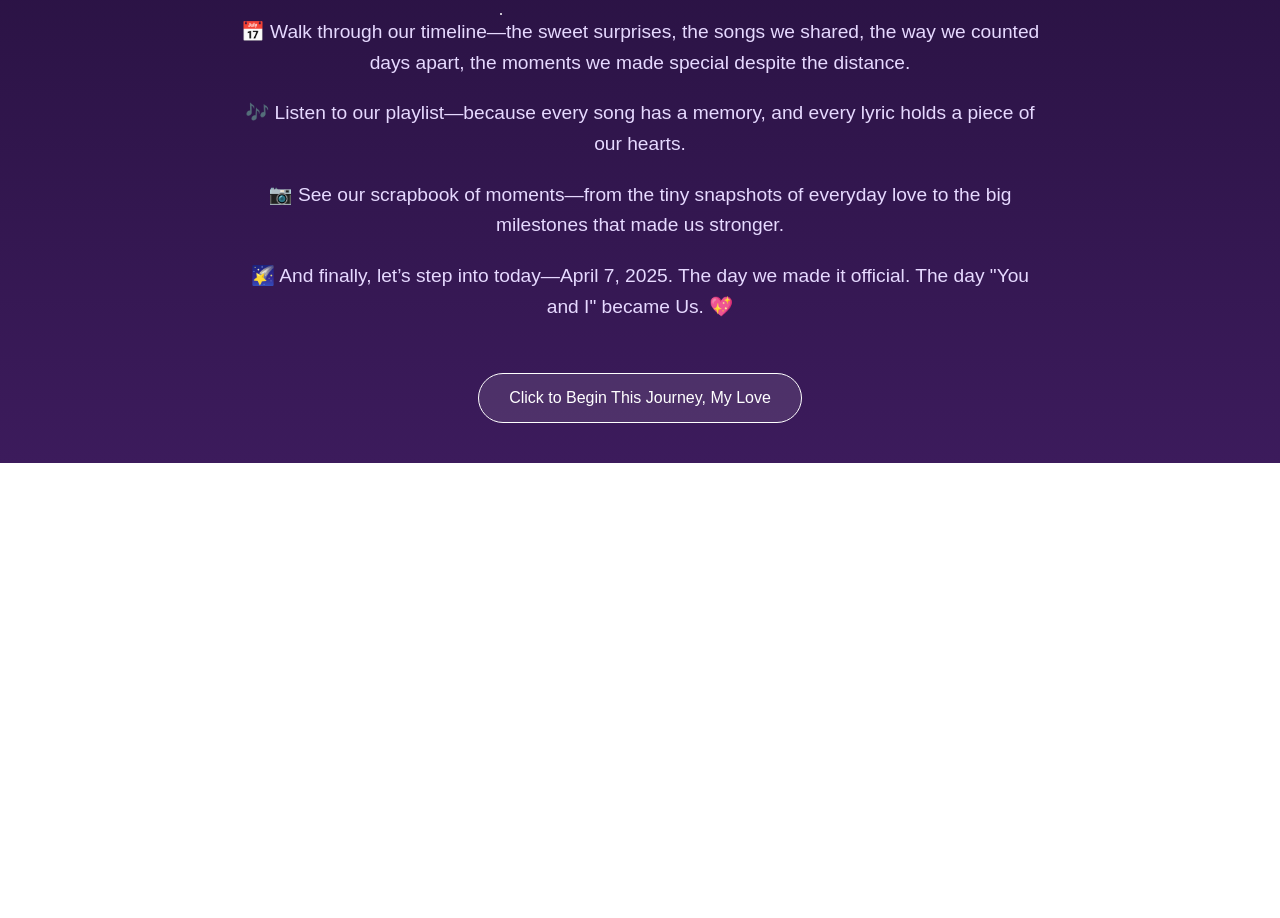
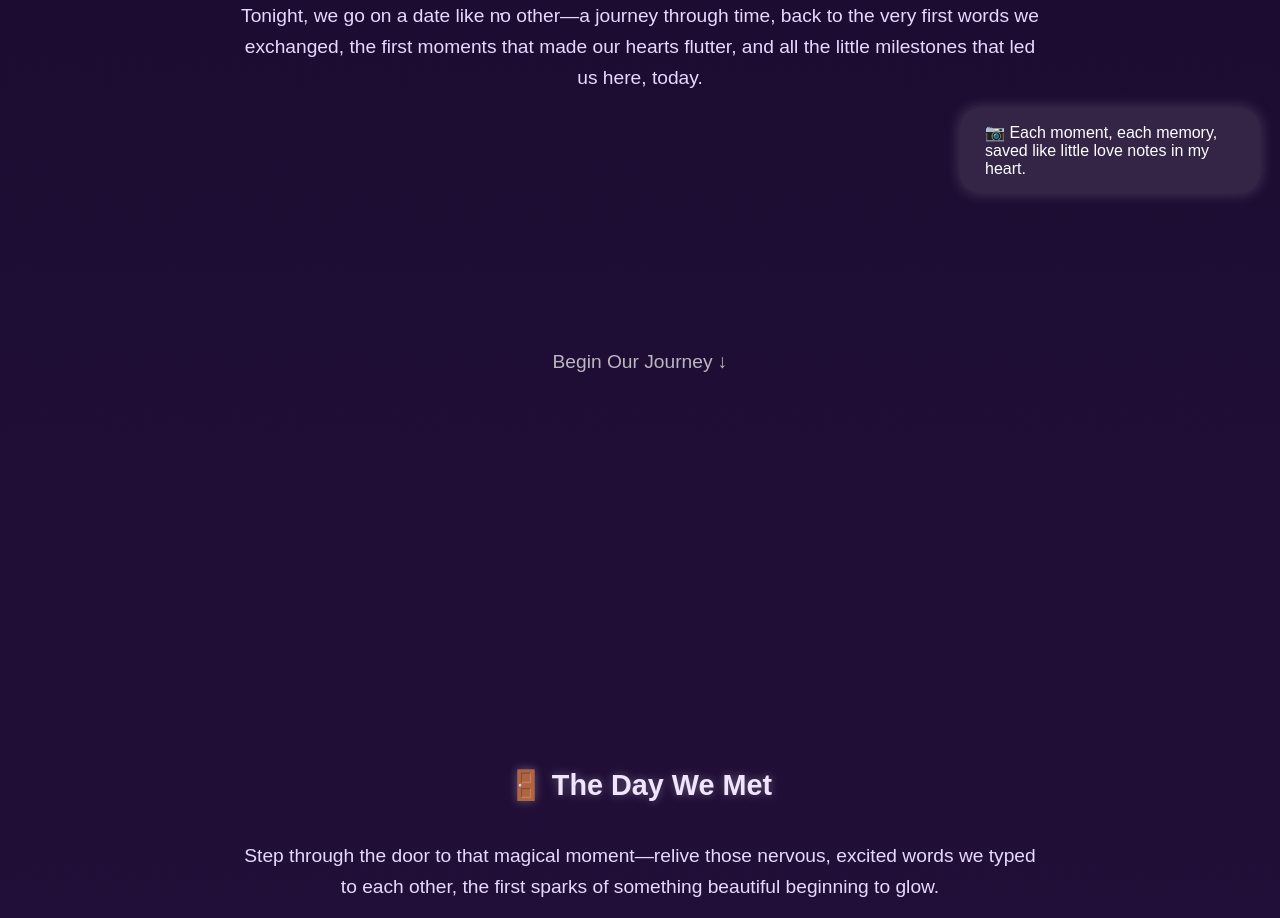
Before and after one commit to saanidhya-15/Date-time, a plain HTML site: page index.html in a window 1280 px wide. Shown: the part 487-1405 px from the top of the page. Before the commit the page ends 950 px from the top, so only its background shows below. Drawn offline with Linux system fonts and the light colour scheme.

Commit message:
Update index.html

```diff
--- a/index.html
+++ b/index.html
@@ -11,16 +11,7 @@
             font-family: 'Arial', sans-serif;
             background: linear-gradient(to bottom, #1a0b2e, #3c1b5c);
             color: #fff;
-            min-height: 100vh;
             overflow-x: hidden;
-        }
-
-        .container {
-            max-width: 800px;
-            margin: 0 auto;
-            padding: 40px;
-            text-align: center;
-            position: relative;
         }
 
         .stars {
@@ -58,18 +49,44 @@
                 800px 100px #fff;
         }
 
+        .section {
+            min-height: 100vh;
+            display: flex;
+            flex-direction: column;
+            justify-content: center;
+            align-items: center;
+            padding: 40px;
+            max-width: 800px;
+            margin: 0 auto;
+            opacity: 0;
+            transform: translateY(50px);
+            transition: all 0.8s ease-out;
+        }
+
+        .section.visible {
+            opacity: 1;
+            transform: translateY(0);
+        }
+
+        h1, h2 {
+            color: #f0e4ff;
+            text-shadow: 0 0 10px rgba(255, 255, 255, 0.3);
+            margin-bottom: 20px;
+        }
+
         h1 {
             font-size: 2.5em;
-            margin-bottom: 20px;
-            color: #f0e4ff;
-            text-shadow: 0 0 10px rgba(255, 255, 255, 0.3);
+        }
+
+        h2 {
+            font-size: 1.8em;
         }
 
         p {
             font-size: 1.2em;
             line-height: 1.6;
-            margin: 20px 0;
             color: #e6d9ff;
+            text-align: center;
         }
 
         .heart {
@@ -83,50 +100,149 @@
             100% { transform: scale(1); }
         }
 
-        .button {
-            display: inline-block;
-            padding: 15px 30px;
-            background: rgba(255, 255, 255, 0.1);
-            color: #fff;
-            text-decoration: none;
-            border-radius: 25px;
-            margin-top: 30px;
-            transition: all 0.3s ease;
-            border: 1px solid #fff;
-        }
-
-        .button:hover {
-            background: rgba(255, 255, 255, 0.2);
-            transform: translateY(-2px);
-            box-shadow: 0 0 15px rgba(255, 255, 255, 0.3);
-        }
-
         .moon {
             font-size: 1.5em;
             margin: 0 10px;
+        }
+
+        .scroll-down {
+            position: absolute;
+            bottom: 20px;
+            color: #fff;
+            text-decoration: none;
+            font-size: 1.2em;
+            opacity: 0.7;
+            transition: opacity 0.3s;
+        }
+
+        .scroll-down:hover {
+            opacity: 1;
+        }
+
+        .floating-message {
+            position: fixed;
+            padding: 15px 25px;
+            background: rgba(255, 255, 255, 0.1);
+            border-radius: 20px;
+            max-width: 250px;
+            font-size: 1em;
+            color: #fff;
+            opacity: 0;
+            transition: opacity 0.5s ease;
+            z-index: 10;
+            box-shadow: 0 0 15px rgba(255, 255, 255, 0.2);
+        }
+
+        .floating-message.left {
+            left: 20px;
+        }
+
+        .floating-message.right {
+            right: 20px;
+        }
+
+        .floating-message.visible {
+            opacity: 1;
         }
     </style>
 </head>
 <body>
     <div class="stars"></div>
-    <div class="container">
+
+    <div class="section" id="welcome">
         <h1><span class="moon">🌙</span> Welcome to Our Story, Devanshi <span class="moon">✨</span></h1>
+        <p>Tonight, we go on a date like no other—a journey through time, back to the very first words we exchanged, the first moments that made our hearts flutter, and all the little milestones that led us here, today.</p>
+        <a href="#first-meet" class="scroll-down">Begin Our Journey ↓</a>
+    </div>
 
-        <p>Tonight, we go on a date like no other—a journey through time, back to the very first words we exchanged, the first moments that made our hearts flutter, and all the little milestones that led us here, today.</p>
+    <div class="section" id="first-meet">
+        <h2>🚪 The Day We Met</h2>
+        <p>Step through the door to that magical moment—relive those nervous, excited words we typed to each other, the first sparks of something beautiful beginning to glow.</p>
+        <a href="#first-messages" class="scroll-down">Next ↓</a>
+    </div>
 
-        <p>🚪 Step through the door to the day we first met—relive those nervous, excited words we typed to each other.</p>
+    <div class="section" id="first-messages">
+        <h2>💬 Our First Messages</h2>
+        <p>Swipe through those early words—remember how it all started? The first joke that made us laugh, the first late-night conversation that kept us up, the first time we just knew something was different?</p>
+        <a href="#timeline" class="scroll-down">Next ↓</a>
+    </div>
 
-        <p>💬 Swipe through our first messages—remember how it all started? The first joke, the first late-night conversation, the first time we just knew something was different?</p>
+    <div class="section" id="timeline">
+        <h2>📅 Our Timeline</h2>
+        <p>Walk through our shared history—the sweet surprises that made us smile, the songs we shared that became our soundtrack, the way we counted days apart, and the moments we made special despite the distance.</p>
+        <a href="#playlist" class="scroll-down">Next ↓</a>
+    </div>
 
-        <p>📅 Walk through our timeline—the sweet surprises, the songs we shared, the way we counted days apart, the moments we made special despite the distance.</p>
+    <div class="section" id="playlist">
+        <h2>🎶 Our Playlist</h2>
+        <p>Listen to the melodies that wove through our story—because every song holds a memory, and every lyric carries a piece of our hearts.</p>
+        <a href="#scrapbook" class="scroll-down">Next ↓</a>
+    </div>
 
-        <p>🎶 Listen to our playlist—because every song has a memory, and every lyric holds a piece of our hearts.</p>
+    <div class="section" id="scrapbook">
+        <h2>📷 Our Scrapbook</h2>
+        <p>See the moments we captured—from the tiny snapshots of everyday love to the big milestones that made us stronger, each one a treasure in our collection.</p>
+        <a href="#today" class="scroll-down">Next ↓</a>
+    </div>
 
-        <p>📷 See our scrapbook of moments—from the tiny snapshots of everyday love to the big milestones that made us stronger.</p>
+    <div class="section" id="today">
+        <h2>🌠 Today - April 7, 2025</h2>
+        <p>And finally, here we are—April 7, 2025. The day we made it official. The day "You and I" became Us. <span class="heart">💖</span></p>
+        <p>My love, this is our story—forever and always.</p>
+    </div>
 
-        <p>🌠 And finally, let’s step into today—April 7, 2025. The day we made it official. The day "You and I" became Us. <span class="heart">💖</span></p>
+    <div id="floating-message" class="floating-message"></div>
 
-        <a href="#journey" class="button">Click to Begin This Journey, My Love</a>
-    </div>
+    <script>
+        // Section reveal
+        const sections = document.querySelectorAll('.section');
+        function checkScroll() {
+            sections.forEach(section => {
+                const sectionTop = section.getBoundingClientRect().top;
+                const windowHeight = window.innerHeight;
+                if (sectionTop < windowHeight * 0.8) {
+                    section.classList.add('visible');
+                }
+            });
+        }
+        window.addEventListener('scroll', checkScroll);
+        window.addEventListener('load', checkScroll);
+
+        // Floating messages
+        const messages = [
+            "🌸 It all started with a simple message… and look where we are now.",
+            "💌 Hey, you. Remember the first time we talked? I had no idea you'd become my favorite person.",
+            "✨ From our first late-night chat to endless conversations… I never wanted them to end.",
+            "🎶 Every song we shared became a part of our story. Just like you became a part of me.",
+            "💖 Even miles apart, you felt so close. Every message, every call, every ‘I miss you’—it all mattered.",
+            "📅 Counting days, waiting for the next call, planning surprises… long distance, but never apart.",
+            "🥰 You made the ordinary feel special. Even a simple ‘Good morning’ from you made my whole day.",
+            "💫 Somewhere along the way, I realized… it’s always been you.",
+            "📷 Each moment, each memory, saved like little love notes in my heart.",
+            "💍 And now, today—April 7, 2025—we write a new chapter: Us.",
+            "🚀 This is just the beginning, Devanshi."
+        ];
+
+        const messageElement = document.getElementById('floating-message');
+
+        function showRandomMessage() {
+            const randomMessage = messages[Math.floor(Math.random() * messages.length)];
+            const isLeft = Math.random() < 0.5;
+            messageElement.className = `floating-message ${isLeft ? 'left' : 'right'}`;
+            messageElement.innerHTML = randomMessage;
+            messageElement.style.top = `${Math.random() * 60 + 20}%`; // Random vertical position
+            messageElement.classList.add('visible');
+
+            setTimeout(() => {
+                messageElement.classList.remove('visible');
+                setTimeout(showRandomMessage, 2000); // Wait before showing next
+            }, 5000); // Show for 5 seconds
+        }
+
+        // Start the message cycle after page load
+        window.addEventListener('load', () => {
+            setTimeout(showRandomMessage, 2000);
+        });
+    </script>
 </body>
 </html>
```
